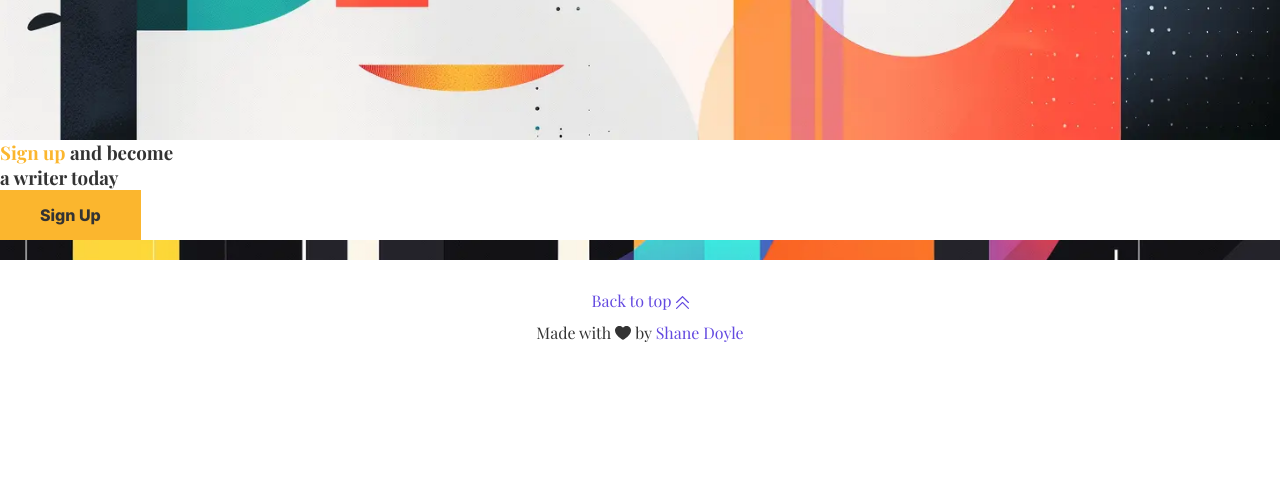
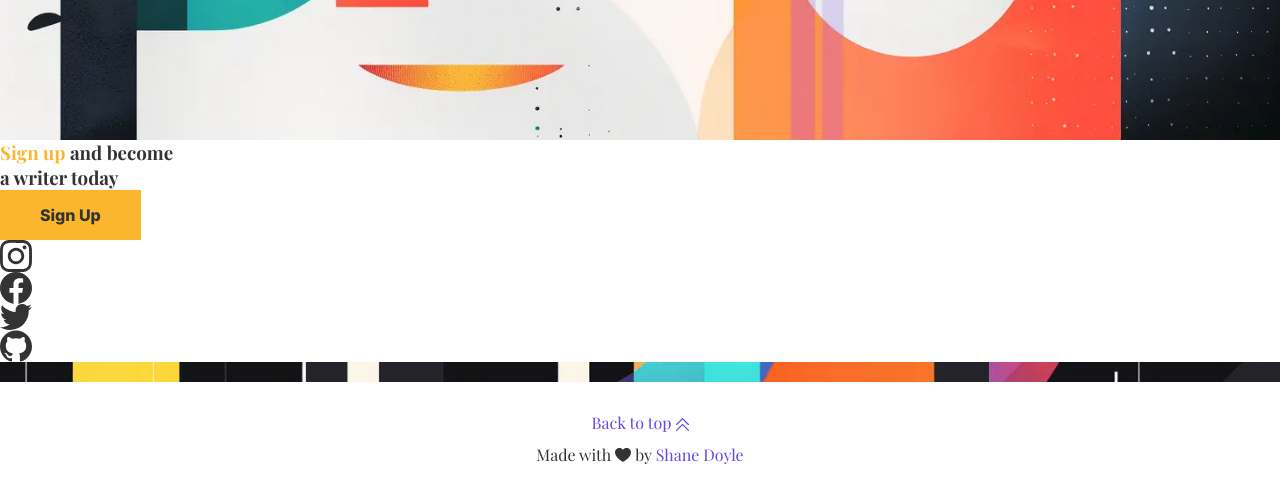
Before and after one commit to ShaneDoyleDev/commit, a Django app: page / in a window 1280 px wide. Shown: the part 1724-2221 px from the top of the page. Before the commit the page ends 2066 px from the top, so only its background shows below. Run offline with Django 4.2, Linux system fonts and the light colour scheme; data that the repository does not hold is empty; some web fonts are replaced.

Commit message:
feat(blog/templates/homepage.html): add social media template

```diff
--- a/blog/templates/blog/homepage.html
+++ b/blog/templates/blog/homepage.html
@@ -49,6 +49,25 @@
                 {% endif %}
             </div>
         </section>
+
+        <!-- Social Media Section -->
+        <section id="social-media-section">
+            <ul class="social-media-list">
+                <!-- Social media links -->
+                <li>
+                    <a href="https://www.instagram.com"><img src="{% static "images/icons/instagram-icon.svg" %}" alt="Instagram logo"></a>
+                </li>
+                <li>
+                    <a href="https://www.facebook.com"><img src="{% static "images/icons/facebook-icon.svg" %}" alt="Facebook logo"></a>
+                </li>
+                <li>
+                    <a href="https://twitter.com"><img src="{% static "images/icons/twitter-icon.svg" %}" alt="Twitter logo"></a>
+                </li>
+                <li>
+                    <a href="https://github.com"><img src="{% static "images/icons/github-icon.svg" %}" alt="Github logo"></a>
+                </li>
+            </ul>
+        </section>
     </main>
 {% endblock %}
 
```
